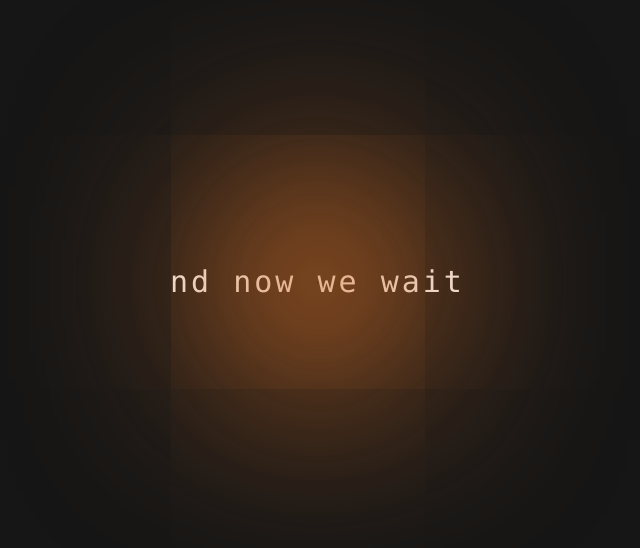
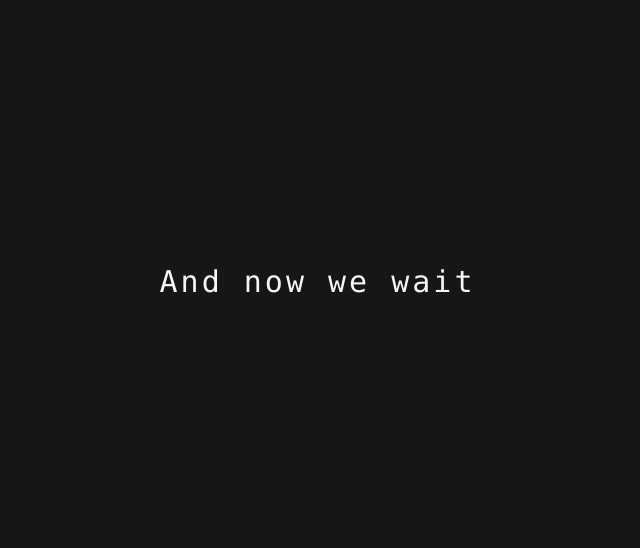
Before and after one commit to Xeferis/Xeferis.github.io, a Nuxt app: page / in a window 1280 px wide. Shown: the part 118-666 px from the top of the page, without its empty margins (322-962 px from the left). Built offline with nearby package versions, Linux system fonts and the light colour scheme.

Commit message:
Disabled Cursor effect on touch

```diff
--- a/assets/css/custom/cursor.css
+++ b/assets/css/custom/cursor.css
@@ -1,3 +1,9 @@
+@media (hover: none) {
+  .cursor {
+    display: none;
+  }
+}
+
 .cursor{
     width: 1px;
     height: 1px;
--- a/components/wait.vue
+++ b/components/wait.vue
@@ -1,3 +1,3 @@
 <template>
-    <p class="group base hover:bg-second hover:shadow-glow-lg  hover:shadow-second cursor-auto hover:cursor-none hover:text-main w-fit font-mono tracking-widest text-3xl text-second transition-color duration-300"><A:mail></A:mail>nd now we wait <span class="blink border-r-[.10rem] border-second group-hover:border-main"></span></p>
+    <p class="group base hover:bg-second hover:shadow-glow-lg  hover:shadow-second cursor-auto hover:cursor-none hover:text-main w-fit font-mono tracking-widest text-3xl text-second transition-color duration-300">And now we wait <span class="blink border-r-[.10rem] border-second group-hover:border-main"></span></p>
 </template>
```
